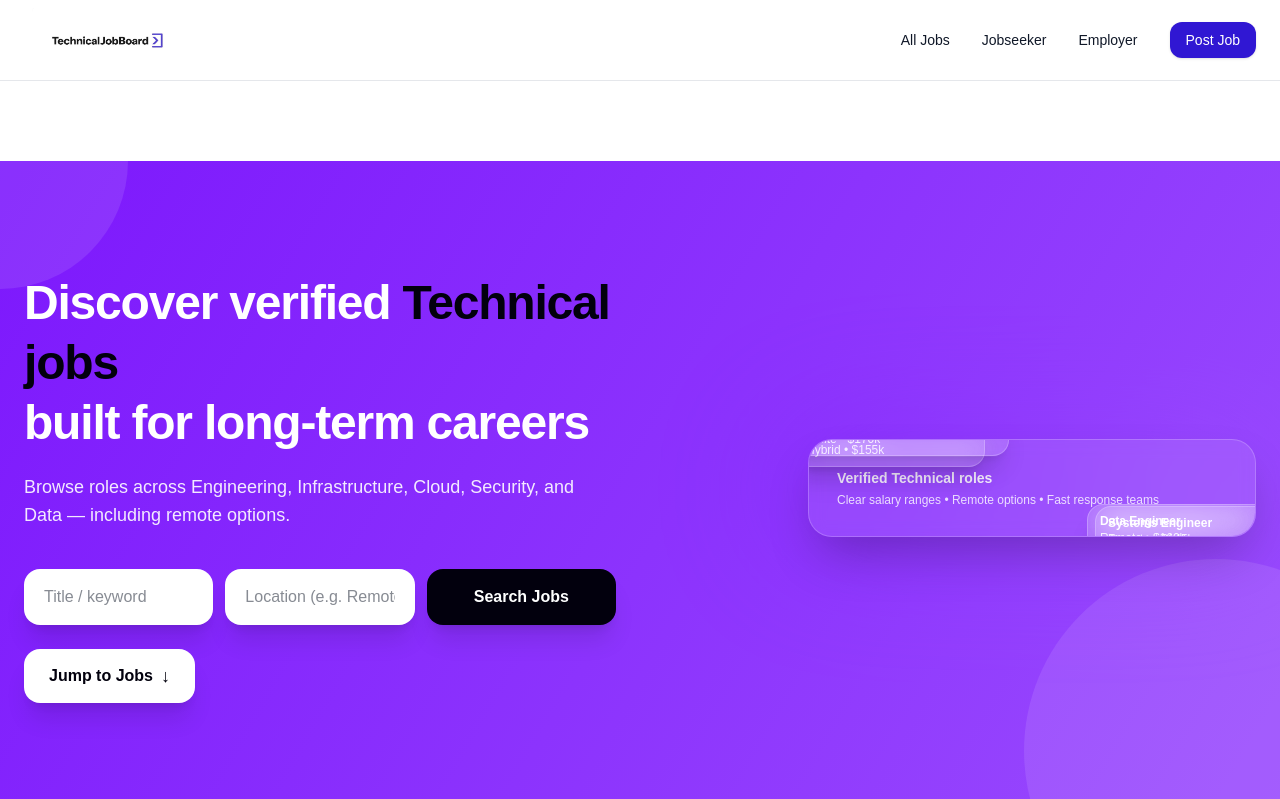
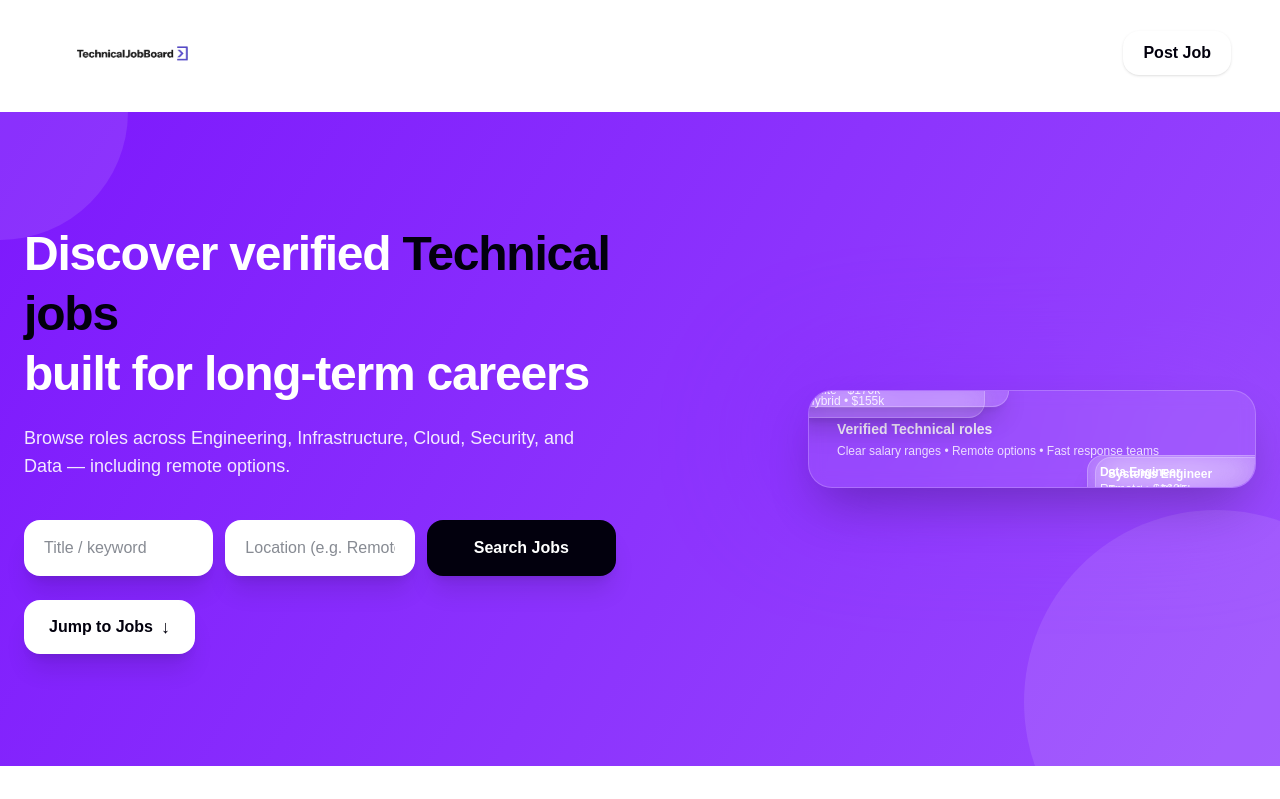
Before and after one commit to adebisidolapo/technicaljobboard, a Next.js app in the folder jobboard/: page / in a window 1280 px wide. Shown: the top 799 px of the page. Built offline with nearby package versions, Linux system fonts and the light colour scheme.

Commit message:
update ui

```diff
--- a/jobboard/app/layout.tsx
+++ b/jobboard/app/layout.tsx
@@ -22,32 +22,34 @@ export default function RootLayout({
   return (
     <html lang="en" className={inter.variable}>
       <body className="bg-gray-50 font-sans antialiased">
-        {/* STICKY HEADER */}
-        <header className="sticky top-0 z-50 w-full border-b border-gray-200 bg-white/85 backdrop-blur">
-          <div className="mx-auto max-w-7xl px-4 sm:px-6 h-20 flex items-center justify-between">
-            {/* LOGO (far left + bigger) */}
+        {/* HEADER (overlay style so it blends into hero) */}
+        <header className="fixed top-0 z-50 w-full">
+          <div className="mx-auto max-w-7xl px-3 sm:px-4 md:px-6">
+            <div className="mt-3 rounded-2xl border border-white/15 bg-white/10 backdrop-blur-md">
+              <div className="h-16 md:h-20 flex items-center justify-between px-3 sm:px-4 md:px-6">
+                {/* LOGO (bigger + closer to left) */}
                 <Link href="/" className="flex items-center">
                   <img
-                src="/Technicaljoblogo.png"
+                    src="/Technicaljoblogo-removebg-preview.png"
                     alt="TechnicalJobboard"
                     className="h-12 sm:h-14 md:h-16 w-auto object-contain"
                   />
                 </Link>
 
-            {/* DESKTOP MENU (far right) */}
-            <nav className="hidden md:flex items-center gap-8 text-sm font-medium text-gray-900">
-              <Link href="#jobs" className="hover:text-[#3017D3] transition">
+                {/* DESKTOP MENU (bigger + more visible) */}
+                <nav className="hidden md:flex items-center gap-10 text-base font-semibold text-white">
+                  <Link href="#jobs" className="hover:text-white/80 transition">
                     All Jobs
                   </Link>
-              <Link href="#" className="hover:text-[#3017D3] transition">
+                  <Link href="#" className="hover:text-white/80 transition">
                     Jobseeker
                   </Link>
-              <Link href="#" className="hover:text-[#3017D3] transition">
+                  <Link href="#" className="hover:text-white/80 transition">
                     Employer
                   </Link>
                   <Link
                     href="#"
-                className="px-4 py-2 rounded-xl bg-[#3017D3] text-white hover:opacity-95 transition shadow-sm"
+                    className="px-5 py-2.5 rounded-2xl bg-white text-[#02000D] hover:bg-white/90 transition shadow-sm"
                   >
                     Post Job
                   </Link>
@@ -55,7 +57,7 @@ export default function RootLayout({
 
                 {/* MOBILE MENU (dropdown using <details>) */}
                 <details className="md:hidden relative">
-              <summary className="list-none cursor-pointer inline-flex items-center justify-center rounded-xl border border-gray-200 bg-white px-3 py-2 text-gray-900 shadow-sm">
+                  <summary className="list-none cursor-pointer inline-flex items-center justify-center rounded-xl border border-white/20 bg-white/10 px-3 py-2 text-white shadow-sm">
                     ☰
                   </summary>
 
@@ -66,19 +68,19 @@ export default function RootLayout({
                   <div className="absolute right-0 mt-3 z-50 w-64 rounded-2xl border border-gray-200 bg-white shadow-xl p-2">
                     <Link
                       href="#jobs"
-                  className="block px-4 py-3 rounded-xl hover:bg-gray-50 text-gray-900 font-medium"
+                      className="block px-4 py-3 rounded-xl hover:bg-gray-50 text-gray-900 font-semibold"
                     >
                       All Jobs
                     </Link>
                     <Link
                       href="#"
-                  className="block px-4 py-3 rounded-xl hover:bg-gray-50 text-gray-900 font-medium"
+                      className="block px-4 py-3 rounded-xl hover:bg-gray-50 text-gray-900 font-semibold"
                     >
                       Jobseeker
                     </Link>
                     <Link
                       href="#"
-                  className="block px-4 py-3 rounded-xl hover:bg-gray-50 text-gray-900 font-medium"
+                      className="block px-4 py-3 rounded-xl hover:bg-gray-50 text-gray-900 font-semibold"
                     >
                       Employer
                     </Link>
@@ -92,10 +94,12 @@ export default function RootLayout({
                   </div>
                 </details>
               </div>
+            </div>
+          </div>
         </header>
 
-        {/* Push page content down so the sticky header doesn't cover it */}
-        <main className="pt-20">{children}</main>
+        {/* IMPORTANT: add top padding so content doesn't hide under fixed header */}
+        <main className="pt-24 md:pt-28">{children}</main>
       </body>
     </html>
   );
```
Also changed, not shown: jobboard/public/Technicaljoblogo.png (deleted). Lines whose indentation alone changed are shown as unchanged.
